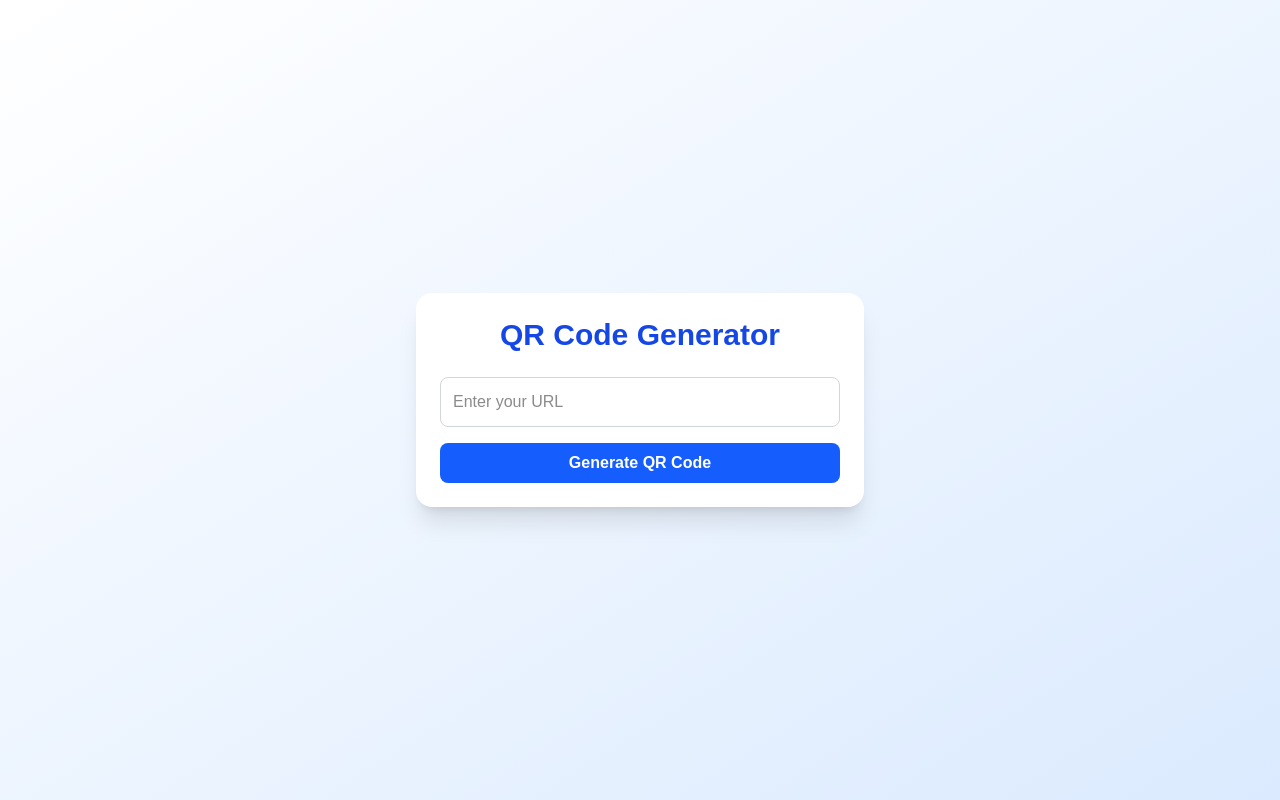
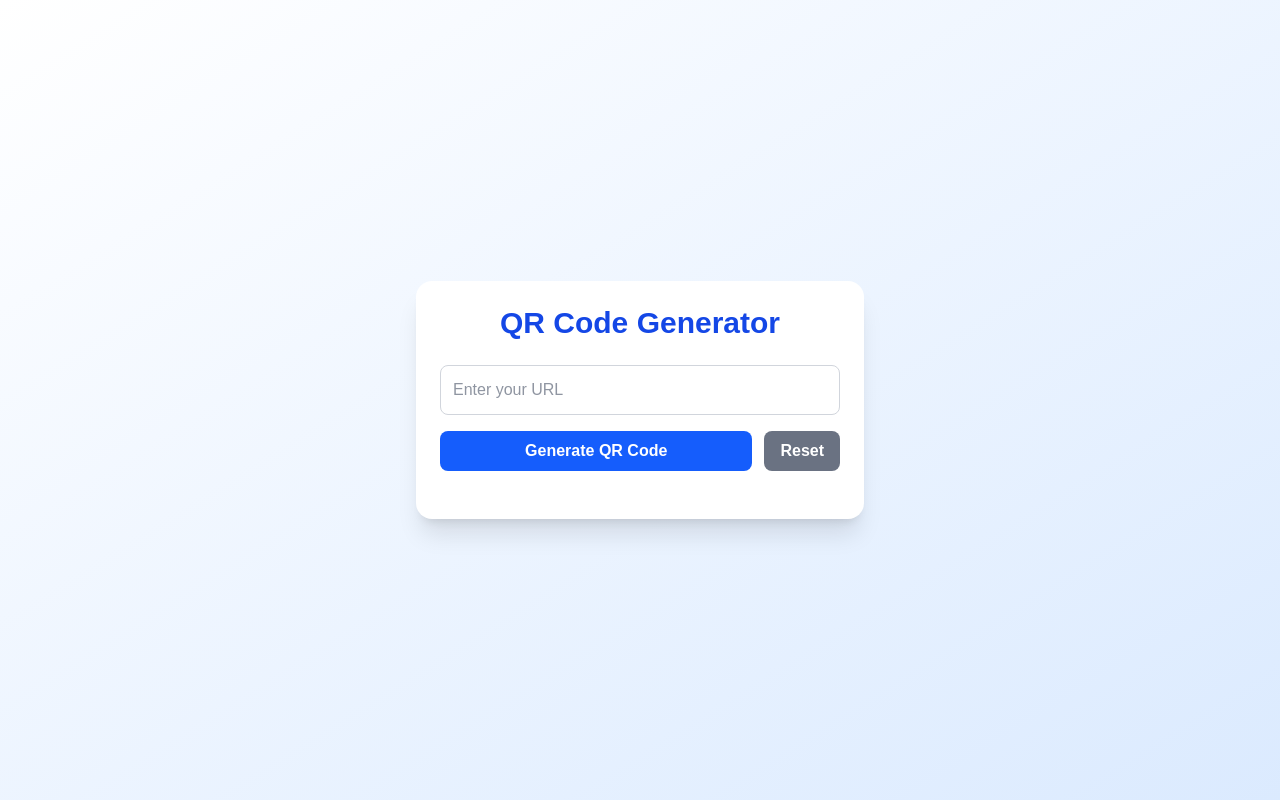
Before and after one commit to malinda6997/QR-CODE-GENARATE-APPLICATION-Next-Js-Python-flask-, a Next.js app in the folder frontend/: page / in a window 1280 px wide. Built offline with nearby package versions, Linux system fonts and the light colour scheme.

Commit message:
finished frontend

```diff
--- a/frontend/src/app/page.tsx
+++ b/frontend/src/app/page.tsx
@@ -35,6 +35,11 @@ export default function Home() {
     setLoading(false);
   };
 
+  const resetForm = () => {
+    setUrl("");
+    setQrImage(null);
+  };
+
   return (
     <main className="min-h-screen flex items-center justify-center bg-gradient-to-br from-white to-blue-100 px-4">
       <div className="bg-white shadow-xl rounded-2xl p-6 w-full max-w-md">
@@ -47,31 +52,41 @@ export default function Home() {
           value={url}
           onChange={(e) => setUrl(e.target.value)}
           placeholder="Enter your URL"
-          className="w-full p-3 border border-gray-300 rounded-lg mb-4 focus:ring-2 focus:ring-blue-500"
+          className="w-full p-3 border border-gray-300 rounded-lg mb-4 focus:ring-2 focus:ring-blue-500 placeholder:text-gray-500 placeholder:opacity-75 text-gray-900"
         />
 
+        <div className="flex gap-3 mb-6">
           <button
             onClick={generateQR}
-          className="w-full bg-blue-600 hover:bg-blue-700 text-white font-semibold py-2 rounded-lg"
+            className="flex-1 bg-blue-600 hover:bg-blue-700 text-white font-semibold py-2 rounded-lg"
             disabled={loading}
           >
             {loading ? "Generating..." : "Generate QR Code"}
           </button>
 
+          <button
+            onClick={resetForm}
+            className="px-4 bg-gray-500 hover:bg-gray-600 text-white font-semibold py-2 rounded-lg transition-colors duration-200"
+            disabled={loading}
+          >
+            Reset
+          </button>
+        </div>
+
         {qrImage && (
-          <div className="text-center mt-6">
+          <div className="text-center">
             <Image
               src={qrImage}
               alt="QR Code"
               width={192}
               height={192}
-              className="mx-auto mb-2"
+              className="mx-auto mb-4"
               unoptimized
             />
             <a
               href={qrImage}
               download="qr_code.png"
-              className="text-blue-700 underline hover:text-blue-900"
+              className="inline-block w-full bg-black hover:bg-gray-800 text-white font-semibold py-2 px-4 rounded-lg transition-colors duration-200"
             >
               Download QR Code
             </a>
```
Lines whose indentation alone changed are shown as unchanged.
